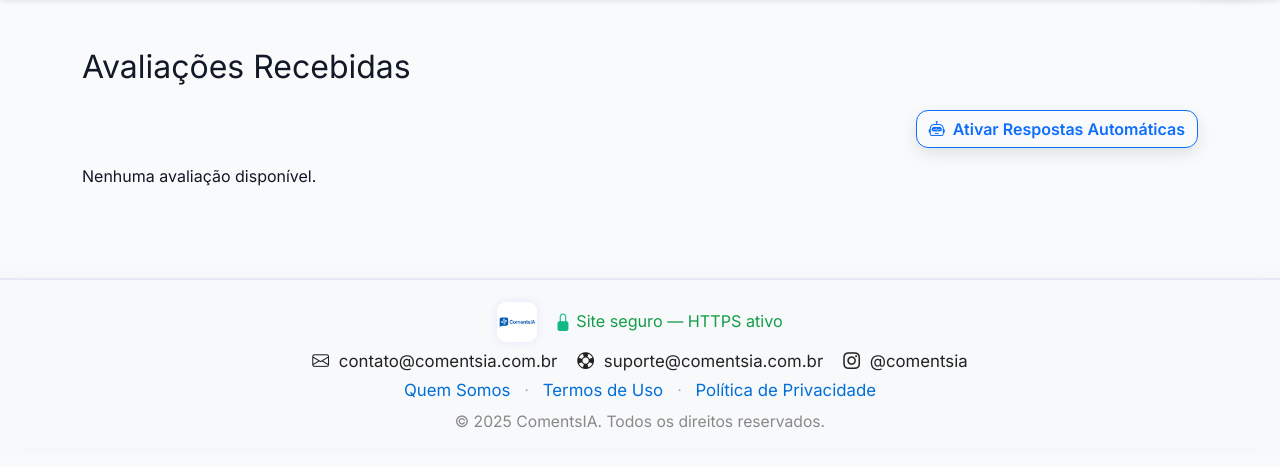
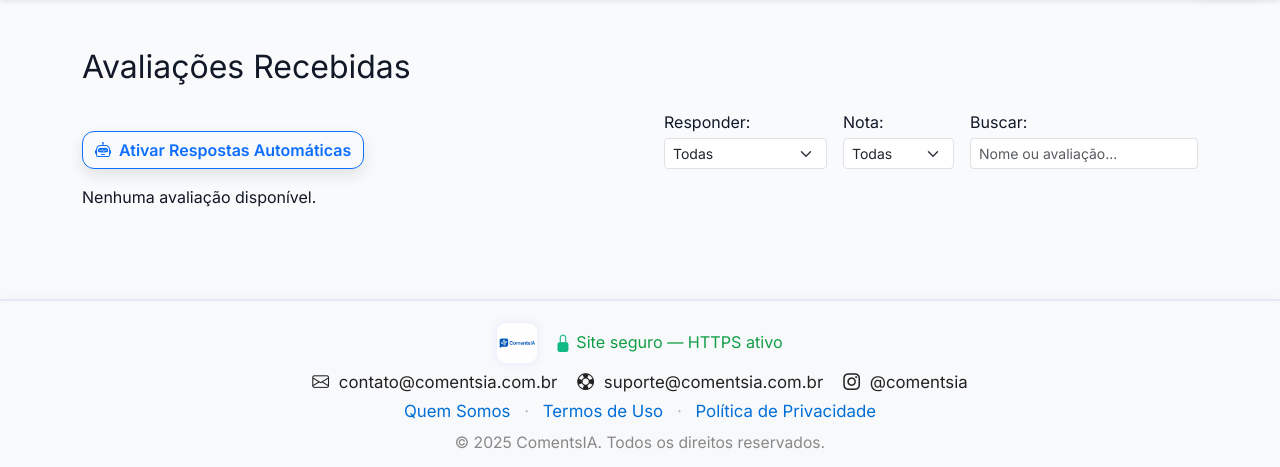
Before and after one commit to Andersonmendes2025/ComentsIA, a Flask app: template templates/reviews.html in a window 1280 px wide. Shown: the part 58-525 px from the top of the page. Run offline with Flask 3, Linux system fonts and the light colour scheme; the template is opened without the code that fills it, so the values that code supplies are empty.

Commit message:
Alterando html

```diff
--- a/templates/reviews.html
+++ b/templates/reviews.html
@@ -3,17 +3,50 @@
 <div class="container mt-4">
   <h2 class="mb-4">Avaliações Recebidas</h2>
 
-  <!-- Botão de Ativação do Robô -->
-  <div class="d-flex justify-content-end mb-3">
+  <!-- Botão e filtros -->
+  <div class="d-flex justify-content-between align-items-end flex-wrap gap-3 mb-3">
     <a href="{{ url_for('auto_reply.auto_reply_setup') }}" class="btn btn-outline-primary">
       <i class="bi bi-robot me-1"></i>
       Ativar Respostas Automáticas
     </a>
+
+    <div class="d-flex flex-wrap align-items-end gap-3">
+      <div>
+        <label for="filtro-respondida" class="form-label mb-1">Responder:</label>
+        <select id="filtro-respondida" class="form-select form-select-sm">
+          <option value="todas">Todas</option>
+          <option value="sim">Respondidas</option>
+          <option value="nao">Não Respondidas</option>
+        </select>
+      </div>
+
+      <div>
+        <label for="filtro-nota" class="form-label mb-1">Nota:</label>
+        <select id="filtro-nota" class="form-select form-select-sm">
+          <option value="todas">Todas</option>
+          <option value="5">5 estrelas</option>
+          <option value="4">4 estrelas</option>
+          <option value="3">3 estrelas</option>
+          <option value="2">2 estrelas</option>
+          <option value="1">1 estrela</option>
+        </select>
+      </div>
+
+      <div>
+        <label for="filtro-texto" class="form-label mb-1">Buscar:</label>
+        <input type="text" id="filtro-texto" class="form-control form-control-sm" placeholder="Nome ou avaliação...">
+      </div>
+    </div>
   </div>
 
   {% if reviews %}
     {% for review in reviews %}
-      <div class="card mb-3">
+      <div class="card mb-3 review-card"
+           data-respondida="{{ 'sim' if review.replied else 'nao' }}"
+           data-nome="{{ review.reviewer_name|lower }}"
+           data-texto="{{ review.text|lower }}"
+           data-nota="{{ review.rating }}">
+
         <div class="card-body">
           <h5 class="card-title">Nome: {{ review.reviewer_name }}</h5>
           <h6 class="card-subtitle mb-2 text-muted">Nota: {{ review.rating }} - Data: {{ review.date }}</h6>
@@ -74,94 +107,38 @@
 </div>
 
 <script>
-function generateReply(id, rating, reviewerName) {
-  const text = document.getElementById('review-text-' + id).innerText;
-  const tone = document.getElementById('tone-' + id).value;
-  const loading = document.getElementById('loading-' + id);
-  const suggestion = document.getElementById('suggestion-' + id);
-  const actions = document.getElementById('actions-' + id);
+document.addEventListener('DOMContentLoaded', function () {
+  const cards = document.querySelectorAll('.review-card');
+  const filtroRespondida = document.getElementById('filtro-respondida');
+  const filtroNota = document.getElementById('filtro-nota');
+  const filtroTexto = document.getElementById('filtro-texto');
 
-  loading.style.display = 'block';
-  suggestion.style.display = 'none';
-  actions.style.display = 'none';
+  function filtrar() {
+    const valorRespondida = filtroRespondida.value;
+    const valorNota = filtroNota.value;
+    const textoBusca = filtroTexto.value.toLowerCase();
 
-  fetch('/suggest_reply', {
-    method: 'POST',
-    headers: { 'Content-Type': 'application/json' },
-    body: JSON.stringify({
-      review_text: text,
-      star_rating: rating,
-      reviewer_name: reviewerName,
-      tone: tone
-    })
-  })
-  .then(response => response.json())
-  .then(data => {
-    loading.style.display = 'none';
-    if (data.success) {
-      suggestion.innerText = data.suggested_reply;
-      suggestion.style.display = 'block';
-      actions.style.display = 'block';
-    } else {
-      showToast('Erro: ' + data.error, 'danger');
-    }
-  });
-}
+    cards.forEach(card => {
+      const respondida = card.dataset.respondida;
+      const nome = card.dataset.nome;
+      const texto = card.dataset.texto;
+      const nota = card.dataset.nota;
 
-function saveReply(id) {
-  const replyText = document.getElementById('suggestion-' + id).innerText;
-  fetch('/save_reply', {
-    method: 'POST',
-    headers: { 'Content-Type': 'application/json' },
-    body: JSON.stringify({ review_id: id, reply_text: replyText })
-  })
-  .then(response => response.json())
-  .then(data => {
-    if (data.success) {
-      showToast('Resposta salva com sucesso!');
-      location.reload();
-    } else {
-      showToast('Erro: ' + data.error, 'danger');
-    }
-  });
-}
+      const combinaRespondida = valorRespondida === 'todas' || valorRespondida === respondida;
+      const combinaNota = valorNota === 'todas' || valorNota === nota;
+      const combinaTexto = nome.includes(textoBusca) || texto.includes(textoBusca);
 
-function deleteReply(id) {
-  askConfirm('Tem certeza que deseja excluir a resposta?', function() {
-    fetch('/delete_reply', {
-      method: 'POST',
-      headers: { 'Content-Type': 'application/json' },
-      body: JSON.stringify({ review_id: id })
-    })
-    .then(response => response.json())
-    .then(data => {
-      if (data.success) {
-        showToast('Resposta excluída com sucesso!');
-        location.reload();
+      if (combinaRespondida && combinaNota && combinaTexto) {
+        card.style.display = '';
       } else {
-        showToast('Erro: ' + data.error, 'danger');
+        card.style.display = 'none';
       }
     });
-  });
-}
+  }
 
-function deleteReview(id) {
-  askConfirm('Tem certeza que deseja excluir a avaliação?', function() {
-    fetch('/delete_review', {
-      method: 'POST',
-      headers: { 'Content-Type': 'application/json' },
-      body: JSON.stringify({ review_id: id })
-    })
-    .then(response => response.json())
-    .then(data => {
-      if (data.success) {
-        showToast('Avaliação excluída com sucesso!');
-        location.reload();
-      } else {
-        showToast('Erro: ' + data.error, 'danger');
-      }
-    });
-  });
-}
+  filtroRespondida.addEventListener('change', filtrar);
+  filtroNota.addEventListener('change', filtrar);
+  filtroTexto.addEventListener('input', filtrar);
+});
 </script>
 {% endblock %}
```
